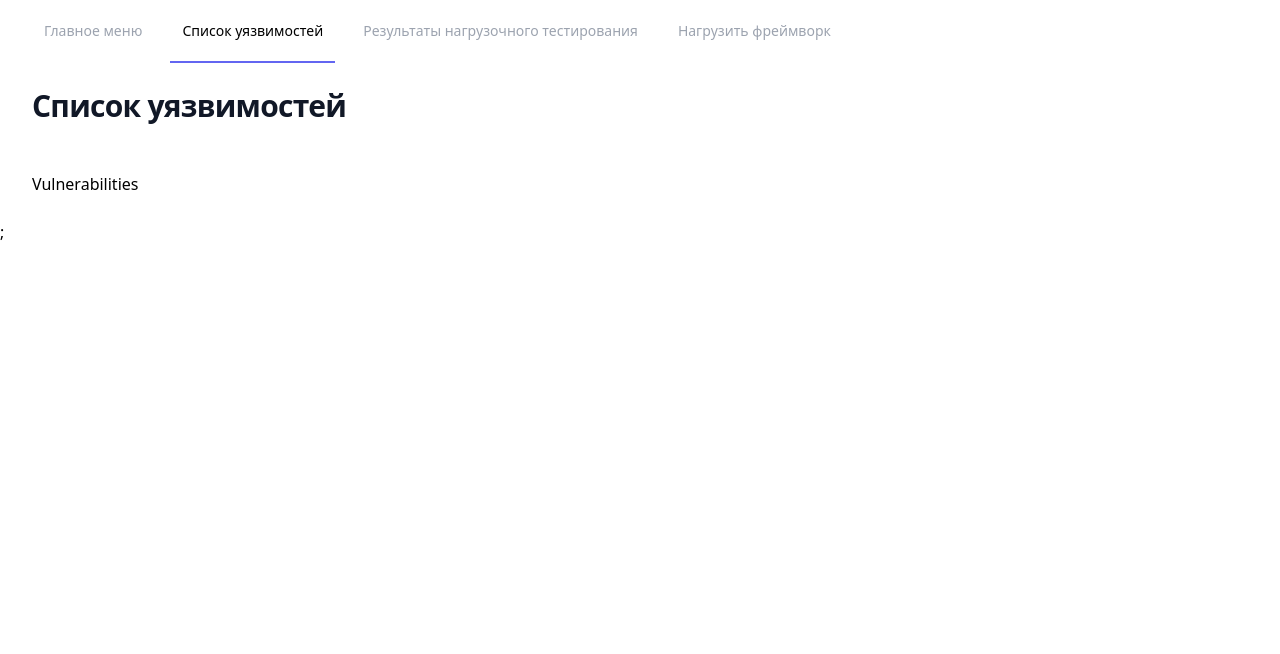
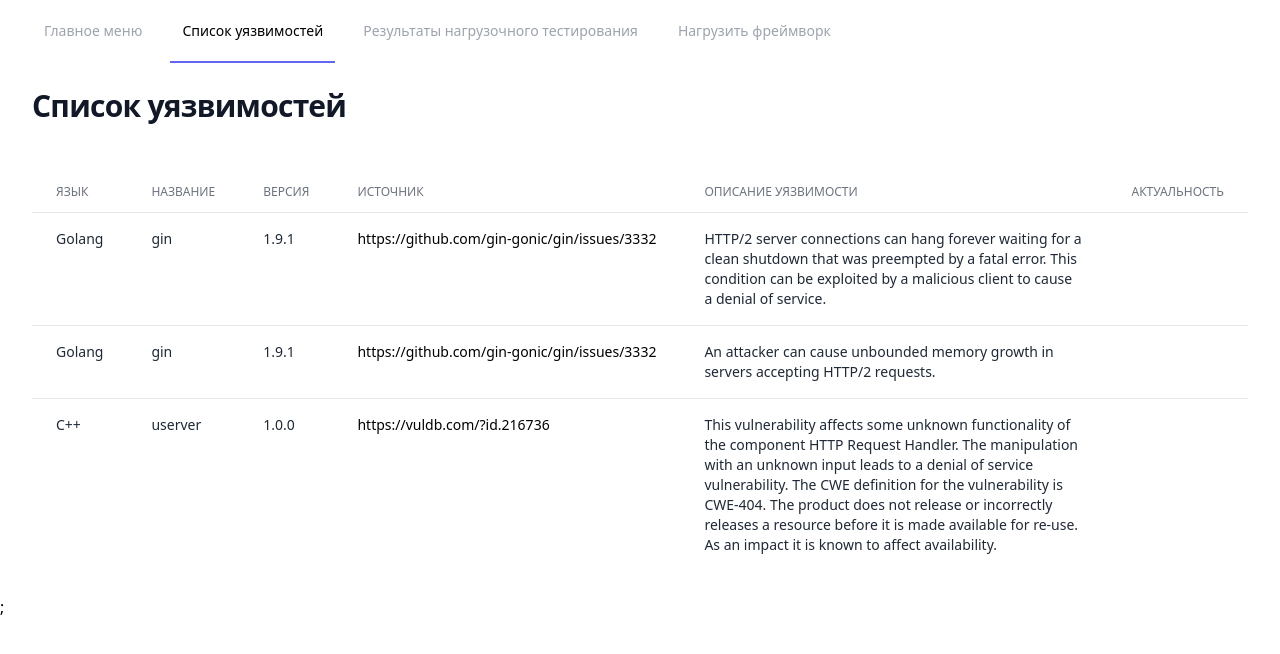
Before and after one commit to PaulinaLyu/load_counter, a React (Vite) app: page /vulnerabilities in a window 1280 px wide. Shown: the top 654 px of the page. Built offline with nearby package versions, Linux system fonts and the light colour scheme; the HTML template or start-up script is replaced by a standard one.

Commit message:
add(pages/VulnerabilitiesPage): Добавила список уязвимостей

```diff
--- a/src/index.css
+++ b/src/index.css
@@ -1,3 +1,25 @@
 @tailwind base;
 @tailwind components;
 @tailwind utilities;
+
+.table {
+  border-spacing: 0 15px;
+}
+
+i {
+  font-size: 1rem !important;
+}
+
+.table tr {
+  border-radius: 20px;
+}
+
+tr td:nth-child(n+5),
+tr th:nth-child(n+5) {
+  border-radius: 0 .625rem .625rem 0;
+}
+
+tr td:nth-child(1),
+tr th:nth-child(1) {
+  border-radius: .625rem 0 0 .625rem;
+}
--- a/src/pages/VulnerabilitiesPage.tsx
+++ b/src/pages/VulnerabilitiesPage.tsx
@@ -1,3 +1,110 @@
+import { useState } from "react";
+
 export const VulnerabilitiesPage = () => {
-  return <div>Vulnerabilities</div>;
+  const [tableData, setTableData] = useState([
+    {
+      framework_name: "gin",
+      framework_version: "1.9.1",
+      framework_lang: "Golang",
+      vulnerability:
+        "HTTP/2 server connections can hang forever waiting for a clean shutdown that was preempted by a fatal error. This condition can be exploited by a malicious client to cause a denial of service.",
+      source_url: "https://github.com/gin-gonic/gin/issues/3332",
+      is_actual: false,
+    },
+    {
+      framework_name: "gin",
+      framework_version: "1.9.1",
+      framework_lang: "Golang",
+      vulnerability:
+        "An attacker can cause unbounded memory growth in servers accepting HTTP/2 requests.",
+      source_url: "https://github.com/gin-gonic/gin/issues/3332",
+      is_actual: false,
+    },
+    {
+      framework_name: "userver",
+      framework_version: "1.0.0",
+      framework_lang: "C++",
+      vulnerability:
+        "This vulnerability affects some unknown functionality of the component HTTP Request Handler. The manipulation with an unknown input leads to a denial of service vulnerability. The CWE definition for the vulnerability is CWE-404. The product does not release or incorrectly releases a resource before it is made available for re-use. As an impact it is known to affect availability.",
+      source_url: "https://vuldb.com/?id.216736",
+      is_actual: true,
+    },
+  ]);
+
+  return (
+    <div className="flex flex-col">
+      <div className="-m-1.5 overflow-x-auto">
+        <div className="p-1.5 min-w-full inline-block align-middle">
+          <div className="overflow-hidden">
+            <table className="min-w-full divide-y divide-gray-200 dark:divide-gray-700">
+              <thead>
+                <tr>
+                  <th
+                    scope="col"
+                    className="px-6 py-3 text-start text-xs font-medium text-gray-500 uppercase"
+                  >
+                    Язык
+                  </th>
+                  <th
+                    scope="col"
+                    className="px-6 py-3 text-start text-xs font-medium text-gray-500 uppercase"
+                  >
+                    Название
+                  </th>
+                  <th
+                    scope="col"
+                    className="px-6 py-3 text-start text-xs font-medium text-gray-500 uppercase"
+                  >
+                    Версия
+                  </th>
+                  <th
+                    scope="col"
+                    className="px-6 py-3 text-start text-xs font-medium text-gray-500 uppercase"
+                  >
+                    Источник
+                  </th>
+                  <th
+                    scope="col"
+                    className="px-6 py-3 text-start text-xs font-medium text-gray-500 uppercase"
+                  >
+                    Описание уязвимости
+                  </th>
+                  <th
+                    scope="col"
+                    className="px-6 py-3 text-start text-xs font-medium text-gray-500 uppercase"
+                  >
+                    Актуальность
+                  </th>
+                </tr>
+              </thead>
+              <tbody className="divide-y divide-gray-200 dark:divide-gray-700">
+                {tableData.map((item) => (
+                  <tr className="align-top">
+                    <td className="px-6 py-4 whitespace-nowrap text-sm font-medium text-gray-800 dark:text-gray-200">
+                      {item.framework_lang}
+                    </td>
+                    <td className="px-6 py-4 whitespace-nowrap text-sm text-gray-800 dark:text-gray-200">
+                      {item.framework_name}
+                    </td>
+                    <td className="px-6 py-4 whitespace-nowrap text-sm text-gray-800 dark:text-gray-200">
+                      {item.framework_version}
+                    </td>
+                    <td className="px-6 py-4 whitespace-nowrap text-sm font-medium">
+                      <a href={item.source_url}>{item.source_url}</a>
+                    </td>
+                    <td className="px-6 py-4 whitespace-nowrap text-sm text-gray-800 dark:text-gray-200 text-wrap">
+                      {item.vulnerability}
+                    </td>
+                    <td className="px-6 py-4 whitespace-nowrap text-sm font-medium">
+                      {item.is_actual}
+                    </td>
+                  </tr>
+                ))}
+              </tbody>
+            </table>
+          </div>
+        </div>
+      </div>
+    </div>
+  );
 };
```
